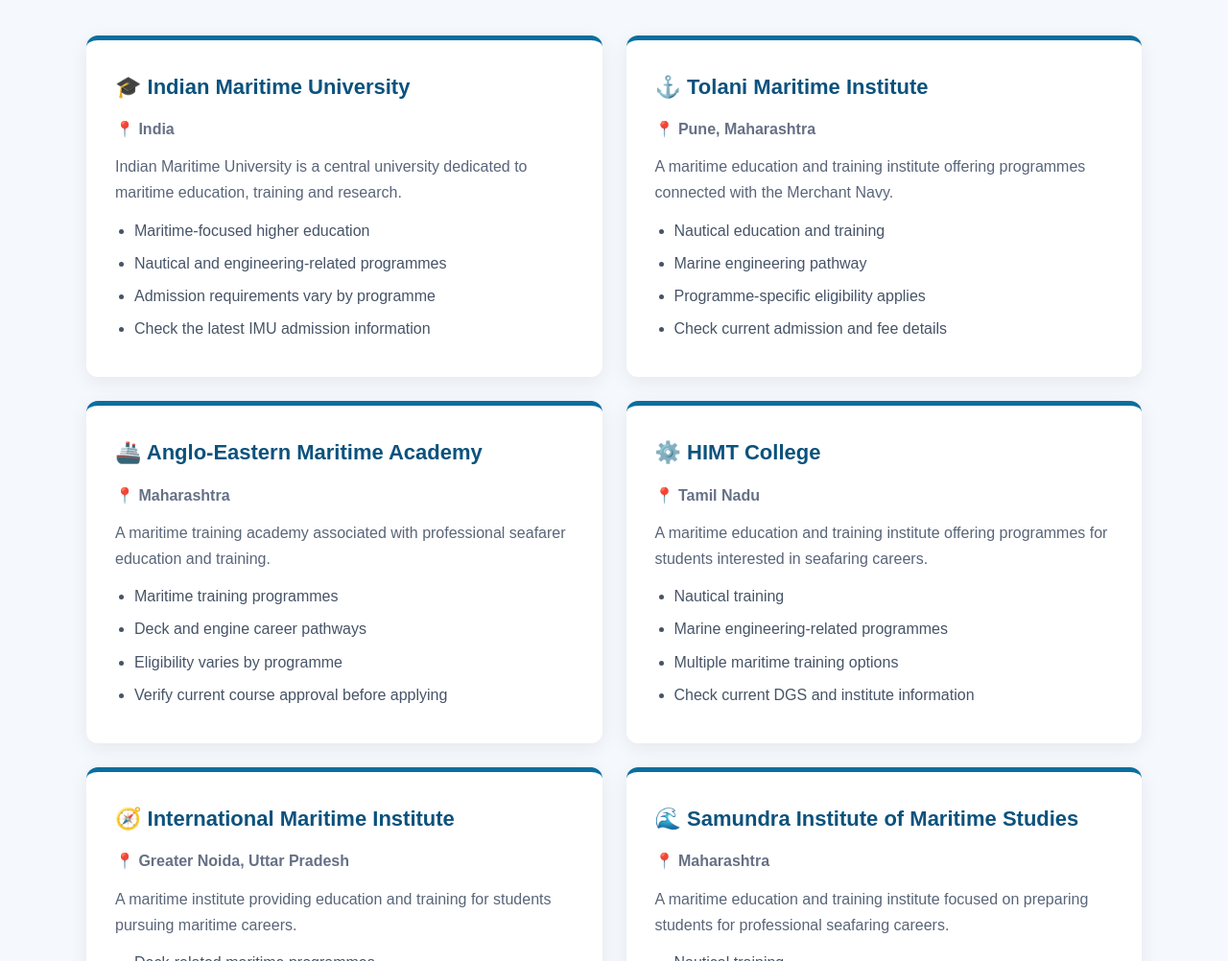
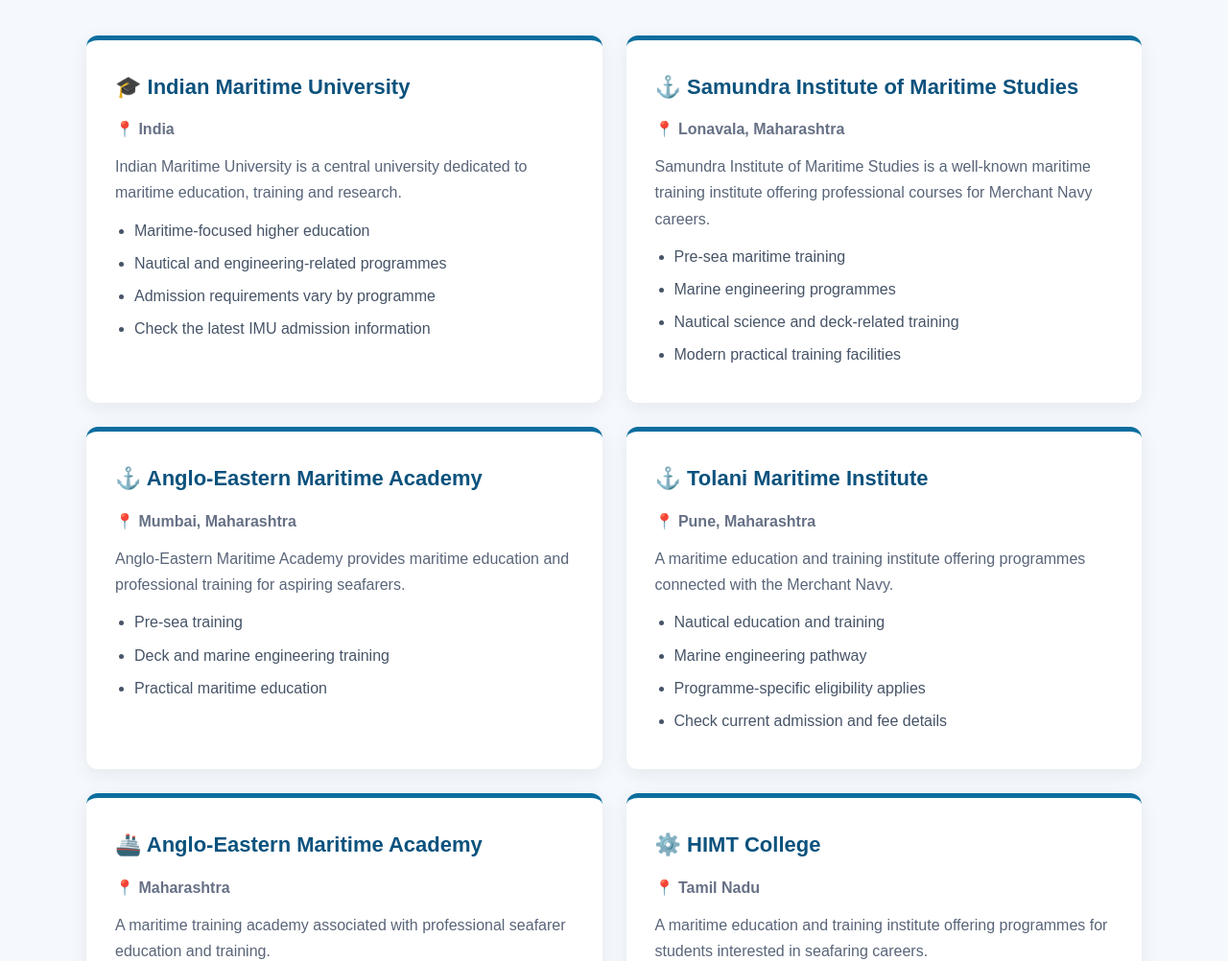
Before and after one commit to paras201-byte/MERCHANT-NAVY-CAREER-GUIDE, a plain HTML site: page colleges.html in a window 1280 px wide. Shown: the part 514-1516 px from the top of the page at 96% size. Drawn offline with Linux system fonts and the light colour scheme.

Commit message:
Update colleges.html

```diff
--- a/colleges.html
+++ b/colleges.html
@@ -280,7 +280,45 @@
 
         </div>
 
+        <div class="college">
 
+<h2>⚓ Samundra Institute of Maritime Studies</h2>
+
+<div class="location">
+📍 Lonavala, Maharashtra
+</div>
+
+<p>
+Samundra Institute of Maritime Studies is a well-known maritime training institute offering professional courses for Merchant Navy careers.
+</p>
+
+<ul>
+<li>Pre-sea maritime training</li>
+<li>Marine engineering programmes</li>
+<li>Nautical science and deck-related training</li>
+<li>Modern practical training facilities</li>
+</ul>
+
+</div>
+        <div class="college">
+
+<h2>⚓ Anglo-Eastern Maritime Academy</h2>
+
+<div class="location">📍 Mumbai, Maharashtra</div>
+
+<p>Anglo-Eastern Maritime Academy provides maritime education and professional training for aspiring seafarers.</p>
+
+<ul>
+
+<li>Pre-sea training</li>
+
+<li>Deck and marine engineering training</li>
+
+<li>Practical maritime education</li>
+
+</ul>
+
+</div>
         <div class="college">
 
             <h2>⚓ Tolani Maritime Institute</h2>
```
